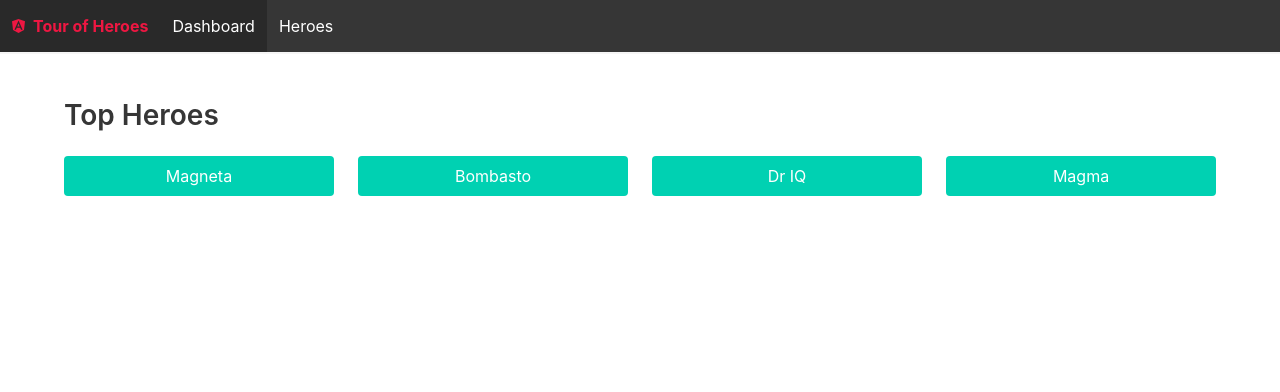
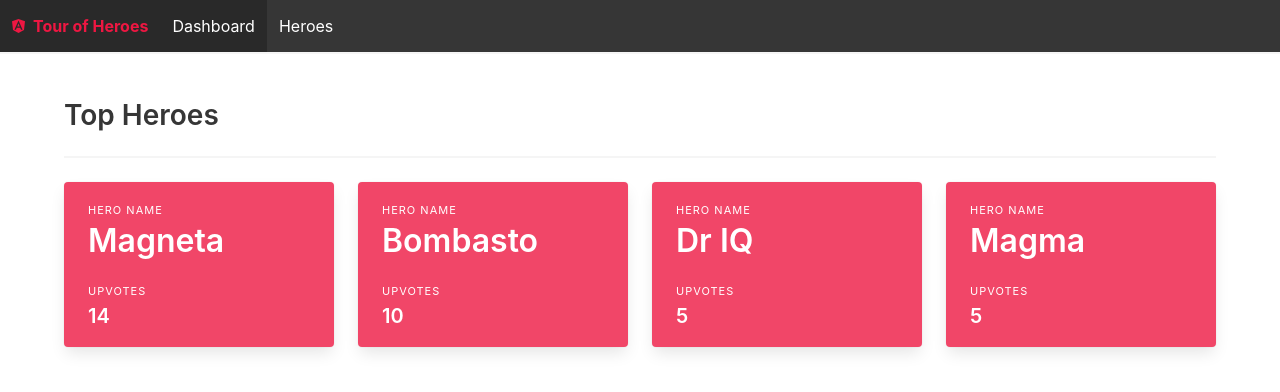
Before and after one commit to ajkl2533/tour-of-heroes, an Angular app: page /dashboard in a window 1280 px wide. Shown: the top 392 px of the page. Built offline with nearby package versions, Linux system fonts and the light colour scheme.

Commit message:
Update - dashboard styles

```diff
--- a/src/app/components/dashboard/dashboard.component.html
+++ b/src/app/components/dashboard/dashboard.component.html
@@ -1,9 +1,19 @@
 <div class="columns">
   <div class="column content">
     <h2 class="title">Top Heroes</h2>
+    <hr>
     <div class="columns">
       <div class="column" *ngFor="let hero of heroes">
-        <a routerLink="/detail/{{ hero.id }}" class="button is-primary is-fullwidth">{{ hero.name }}</a>
+        <a routerLink="/detail/{{ hero.id }}" class="box notification is-danger">
+          <div class="heading">Hero name</div>
+          <div class="title">{{ hero.name }}</div>
+          <div class="level">
+            <div class="level__item">
+              <div class="heading">Upvotes</div>
+              <div class="title is-5">{{ hero.upvotes }}</div>
+            </div>
+          </div>
+        </a>
       </div>
     </div>
   </div>
--- a/src/app/components/dashboard/dashboard.component.scss
+++ b/src/app/components/dashboard/dashboard.component.scss
@@ -0,0 +1,5 @@
+.box {
+    &:hover {
+        box-shadow: 0 2px 3px rgba(10, 10, 10, 0.1), 0 0 0 1px darken($color: #ff3860, $amount: 35%)
+    }
+}
```
